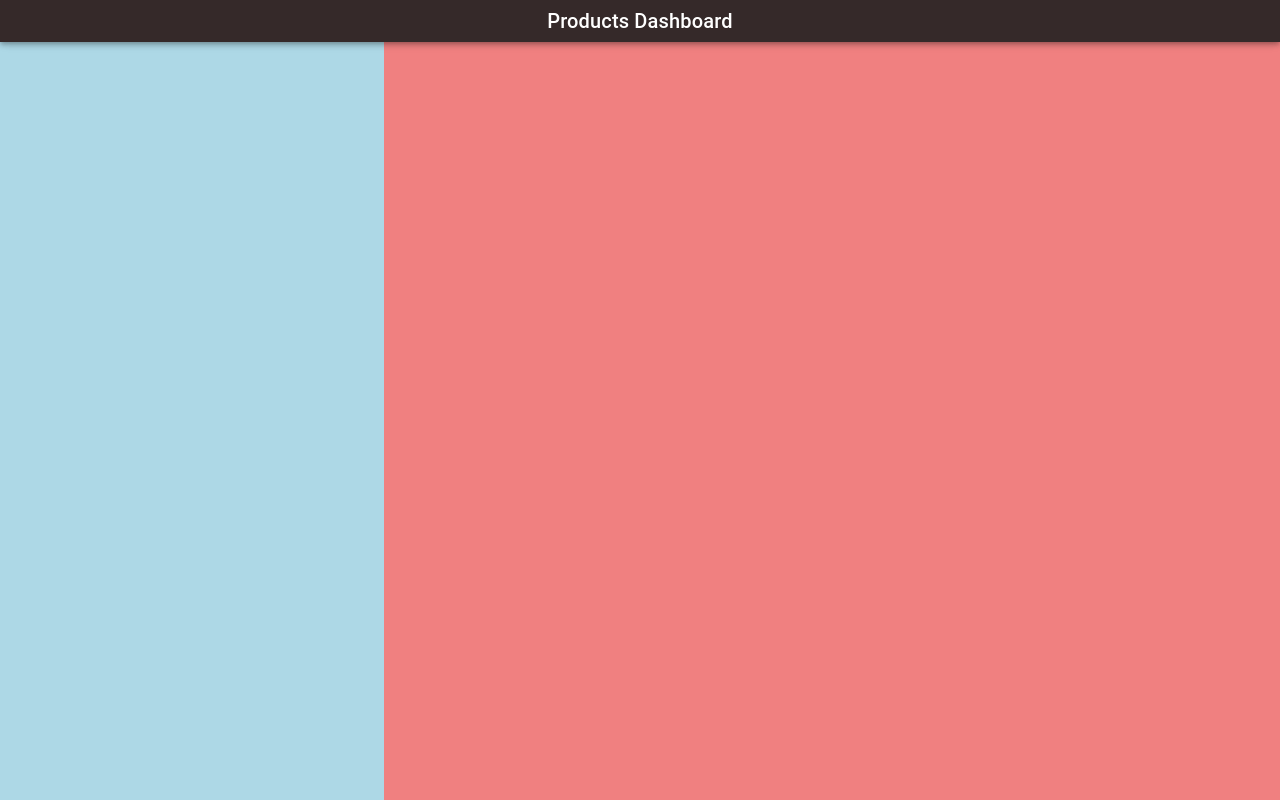
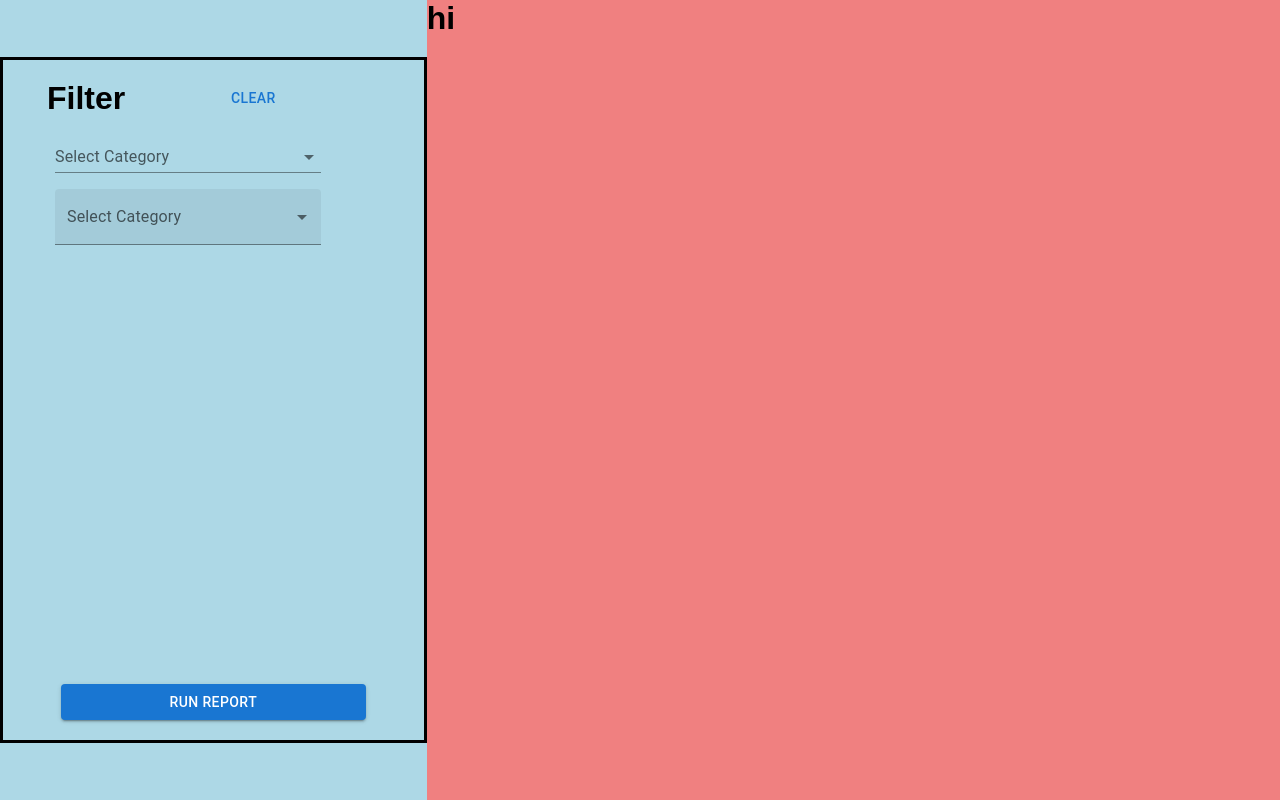
Before and after one commit to SushilBhandary/Home-Assignment, a React (Vite) app: page / in a window 1280 px wide. Built offline with nearby package versions, Linux system fonts and the light colour scheme.

Commit message:
adding filter compound

```diff
--- a/src/App.tsx
+++ b/src/App.tsx
@@ -1,25 +1,77 @@
 import React from 'react';
-import { AppBar, Box, Typography } from '@mui/material';
+import { AppBar, Box, Typography, Container , Grid, Button,Select, MenuItem,InputLabel, FormControl } from '@mui/material';
 import './App.css';
+import {makeStyles} from '@mui/material'
 
 function App() {
 
   return (
     <>
-      <AppBar sx={{ backgroundColor: '#352929', textAlign: 'center', padding: '5px' }}>
+      {/* <AppBar sx={{ backgroundColor: '#352929', textAlign: 'center', padding: '5px' }}>
         <Typography variant='h6'>Products Dashboard</Typography>
-      </AppBar>
+      </AppBar> */}
       <main>
-        <Box sx={{ display: 'flex', height: '100vh' }}>
-          <Box sx={{ backgroundColor: 'lightblue', width: '30vw' }}>
-            <Box sx={{  }}>
+      <Grid container >
+        <Grid item xs={4} sx={{
+            backgroundColor: 'lightblue',
+            width: '30vw',
+            height: '100vh',
+            display: 'flex',
+            justifyContent: 'center',
+            alignItems: 'center'
+          }}>
+          <Box sx={{ backgroundColor: 'lightblue', width: '30vw', height:'80vh',borderStyle: 'solid', display: 'flex', flexDirection: 'column',  justifyContent: 'space-between',alignItems:'center', padding:"20px" }}>
+            <Container sx={{ width: '100%' }}>
+              <Grid container spacing={2}>
+                <Grid item  xs={6}>
+                  <h1>Filter</h1>
+                </Grid>
+                <Grid item  xs={6}>
+                  <Button variant="text">clear</Button>
+                </Grid>
+              </Grid>
 
-            </Box>
+              <FormControl variant="standard" sx={{ m: 1, width: '80%' }}>
+                <InputLabel id="demo-simple-select-standard-label">Select Category</InputLabel>
+                <Select
+                  labelId="demo-simple-select-standard-label"
+                  id="demo-simple-select-standard"
+                  label="Age"
+                >
+                  <MenuItem value="">
+                    <em>None</em>
+                  </MenuItem>
+                  <MenuItem value={10}>Ten</MenuItem>
+                  <MenuItem value={20}>Twenty</MenuItem>
+                  <MenuItem value={30}>Thirty</MenuItem>
+                </Select>
+              </FormControl>
+
+
+              <FormControl variant="filled" sx={{ m: 1, width: '80%'}}>
+                <InputLabel id="demo-simple-select-filled-label">Select Category</InputLabel>
+                <Select
+                  labelId="demo-simple-select-filled-label"
+                  id="demo-simple-select-filled"
+                >
+                  <MenuItem value="">
+                    <em>None</em>
+                  </MenuItem>
+                  <MenuItem value={10}>Ten</MenuItem>
+                  <MenuItem value={20}>Twenty</MenuItem>
+                  <MenuItem value={30}>Thirty</MenuItem>
+                </Select>
+              </FormControl>
+            </Container>
+
+            <Button sx={{  width: '80%'}} variant="contained">Run Report</Button>
           </Box>
-          <Box sx={{ backgroundColor: 'lightcoral', width: '70vw' }}>
-            <h1>Right Side</h1>
-          </Box>
-        </Box>
+        </Grid>
+        <Grid item xs={8} sx={{ backgroundColor: 'lightcoral', width: '70vw', height:'100vh' }}>
+          {/* Replace 'xs=4' with appropriate content or remove this line */}
+          <h1>hi</h1>
+        </Grid>
+      </Grid>
       </main>
     </>
   );
```
